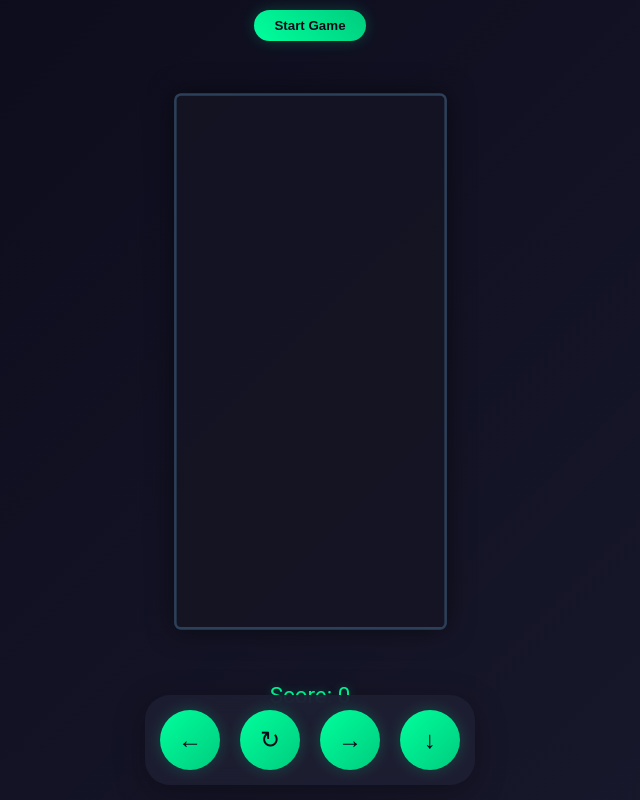
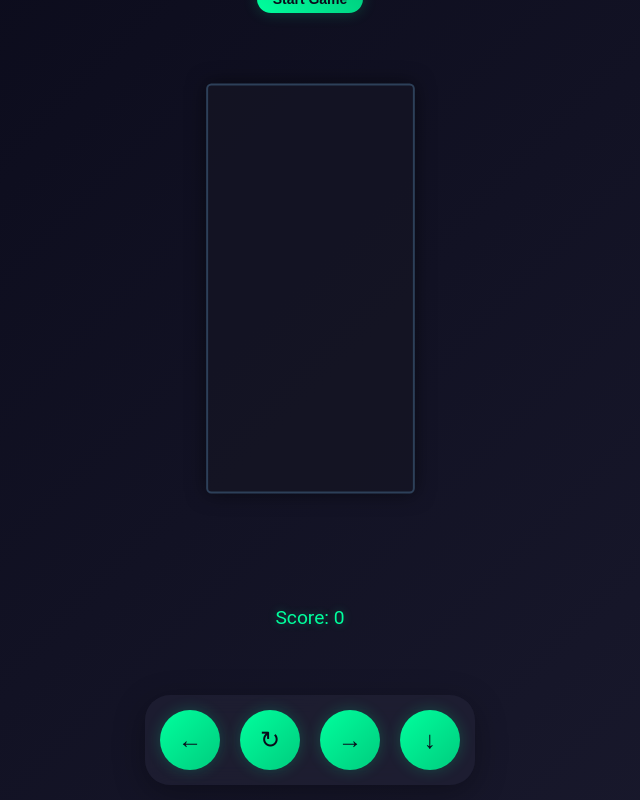
Before and after one commit to shaazkazi/tetris, a plain HTML site: page index.html in a window 1280 px wide. Shown: the whole page, without its empty margins (330-970 px from the left). Drawn offline with Linux system fonts and the light colour scheme.

Commit message:
Add files via upload

```diff
--- a/style.css
+++ b/style.css
@@ -277,3 +277,31 @@ body {
   transform: translateX(-50%);
   z-index: 1000;
 }
+.tetris-board {
+  scale: 0.65;
+  margin: -40px auto 0;
+}
+
+.game-container {
+  display: flex;
+  flex-direction: column;
+  align-items: center;
+  justify-content: flex-start;
+  width: 100%;
+  max-width: 500px;
+  height: 100%;
+  padding: 5px;
+  box-sizing: border-box;
+  margin-top: -20px;
+}
+
+#startGame {
+  margin: 0;
+  padding: 6px 16px;
+  font-size: 14px;
+}
+
+#score {
+  margin: 2px 0;
+  font-size: 1.2rem;
+}
```
